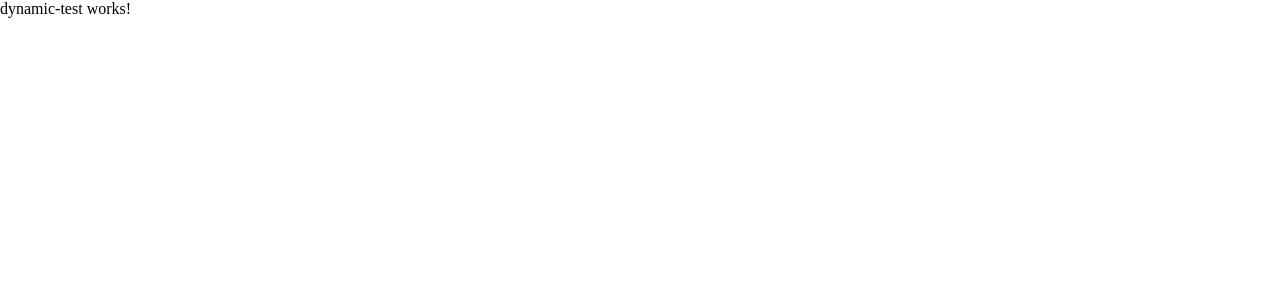
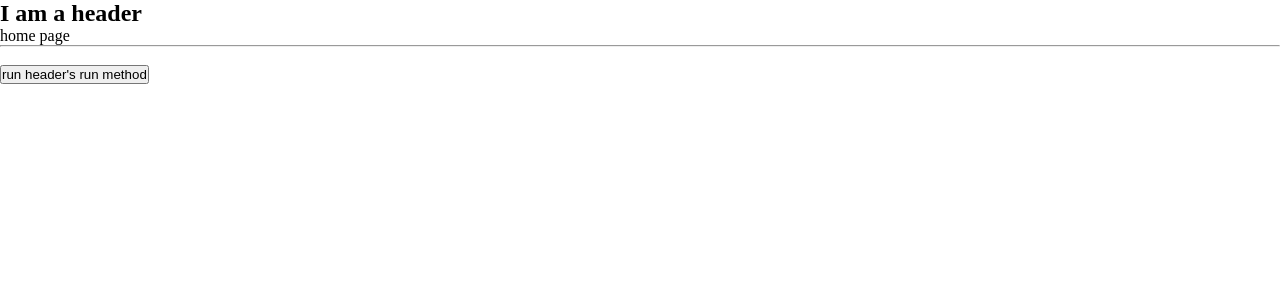
Before and after one commit to liaoelsa/angulartest, an Angular app: page / in a window 1280 px wide. Shown: the top 300 px of the page. Built offline with nearby package versions, Linux system fonts and the light colour scheme.

Commit message:
add dynamic test

```diff
--- a/src/app/app.module.ts
+++ b/src/app/app.module.ts
@@ -40,6 +40,6 @@ import { AComponent } from './component/a/a.component';
     FormsModule
   ],
   providers: [StorageService],
-  bootstrap: [DynamicTestComponent]
+  bootstrap: [HomeComponentComponent]
 })
 export class AppModule { }
--- a/src/app/component/header/header.component.ts
+++ b/src/app/component/header/header.component.ts
@@ -12,4 +12,8 @@ export class HeaderComponent implements OnInit {
   ngOnInit() {
   }
 
+  run(){
+    alert("header run()")
+  }
+
 }
--- a/src/app/component/home-component/home-component.component.html
+++ b/src/app/component/home-component/home-component.component.html
@@ -1,4 +1,4 @@
-<app-header></app-header>
+<app-header #appHeader></app-header>
 <p>home page</p>
 
 <!-- <span [innerHTML]='message'></span>
@@ -11,4 +11,10 @@
 <button (click)="buttonClick()">test</button> -->
 
 
-<ng-container dl-host></ng-container>
+<!-- <ng-container dl-host></ng-container> -->
+
+
+<hr>
+
+<br>
+<button (click)="getHeaderMethod()">run header's run method</button>
--- a/src/app/component/home-component/home-component.component.ts
+++ b/src/app/component/home-component/home-component.component.ts
@@ -12,13 +12,18 @@ export class HomeComponentComponent implements OnInit {
   public picUrl:string = 'https://www.baidu.com/img/pc_1c6e30772d5e4103103bd460913332f9.png';
   private testArray: any
   @ViewChild(DlHostDirective,{ static: true }) dlHost: DlHostDirective;
+  @ViewChild('appHeader', { static:true }) header:any
+
+
   constructor(private componentFactoryResolver:ComponentFactoryResolver) { }
 
   ngOnInit() {
   }
 
   ngAfterViewInit(){
-    this.dlHost.viewContainerRef.createComponent(this.componentFactoryResolver.resolveComponentFactory(TodolistComponent))
+    if(this.dlHost){
+      this.dlHost.viewContainerRef.createComponent(this.componentFactoryResolver.resolveComponentFactory(TodolistComponent))
+    }
   }
 
   buttonClick(){
@@ -26,4 +31,8 @@ export class HomeComponentComponent implements OnInit {
     console.log(this.testArray.length)
   }
 
+  getHeaderMethod(){
+    this.header.run()
+  }
+
 }
--- a/src/index.html
+++ b/src/index.html
@@ -8,6 +8,6 @@
   <link rel="icon" type="image/x-icon" href="favicon.ico">
 </head>
 <body>
-  <app-dynamic-test></app-dynamic-test>
+  <app-home-component></app-home-component>
 </body>
 </html>
```
